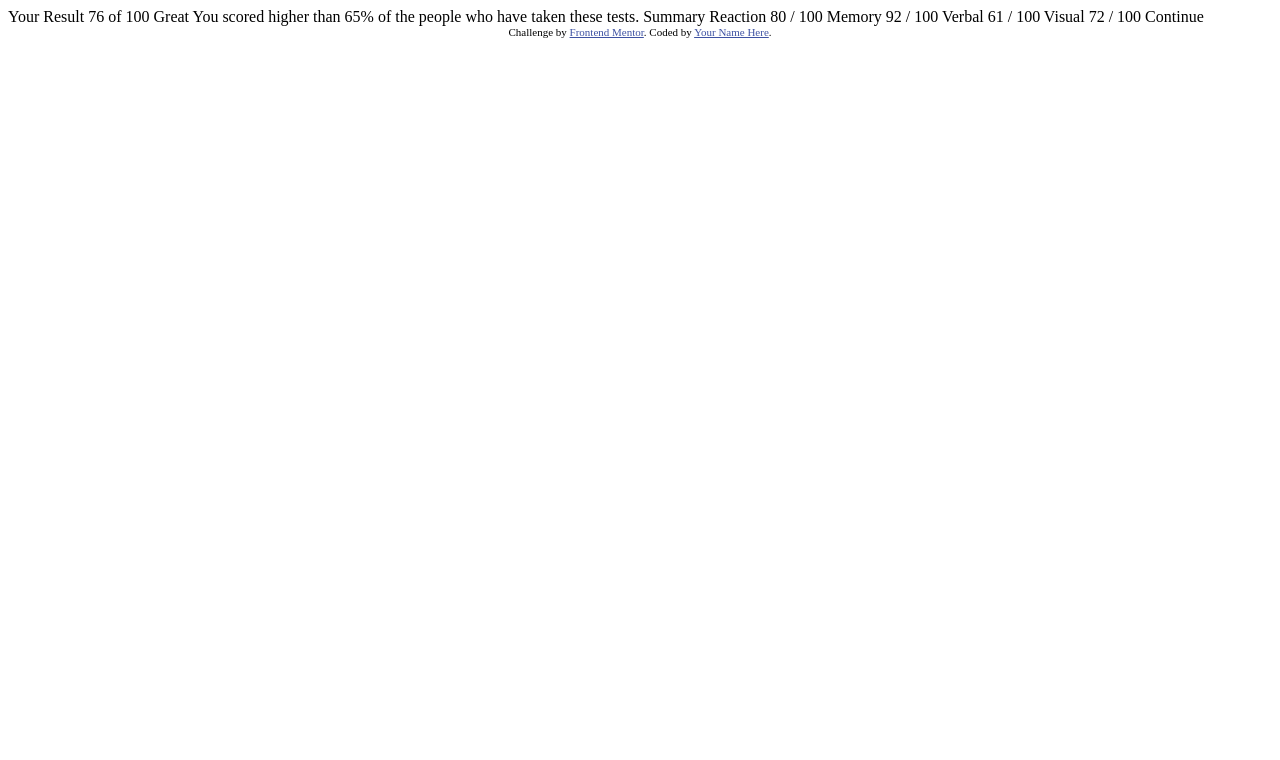
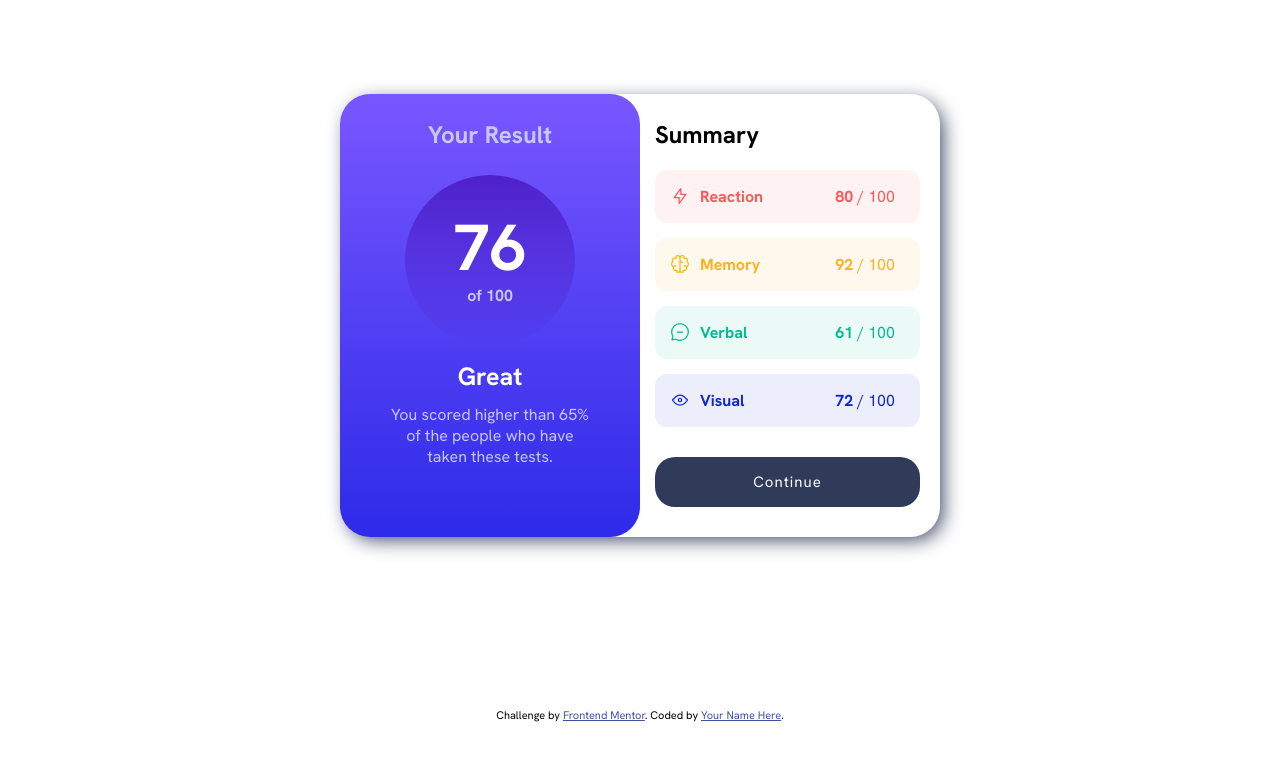
Before and after one commit to Gabriel-Valenzona/results-summary-component-main, a plain HTML site: page index.html in a window 1280 px wide. Drawn offline with Linux system fonts and the light colour scheme.

Commit message:
finished HTML & CSS file

```diff
--- a/index.html
+++ b/index.html
@@ -5,8 +5,8 @@
   <meta name="viewport" content="width=device-width, initial-scale=1.0"> <!-- displays site properly based on user's device -->
 
   <link rel="icon" type="image/png" sizes="32x32" href="./assets/images/favicon-32x32.png">
-
-  <title>Frontend Mentor | Results summary component</title>
+  <link rel="stylesheet" type="text/css" href="styles.css">
+  <title>Results summary component</title>
 
   <!-- Feel free to remove these styles or customise in your own stylesheet 👍 -->
   <style>
@@ -15,29 +15,36 @@
   </style>
 </head>
 <body>
+  <div class="container">
+    <section class="result">
+      <h1 id="yourResult">Your Result</h1>
 
-  Your Result
-  76
-  of 100
+      <div id="yourScore"> <!--really break the chunks into bits with div's and sections-->
 
-  Great
-  You scored higher than 65% of the people who have taken these tests.
+        <h2>76</h2>
+        <h6>of 100</h6>
+      </div>
 
-  Summary
+      <div id="comment">
+        <h2>Great</h2>
+        <p>You scored higher than 65% of the people who have taken these tests.</p>
+      </div>
 
-  Reaction
-  80 / 100
+    </section>
 
-  Memory
-  92 / 100
+    <!--summary part of the image-->
+    <section class="summary">
+      <h2>Summary</h2>
+      <div id="reaction"><p><span class="sumBoldWord">Reaction</span></p> <p><span class="sumBoldNum">80</span> / 100</p></div>
+      <div id="memory"><p><span class="sumBoldWord">Memory</span></p> <p><span class="sumBoldNum">92</span> / 100</p></div>
+      <div id="verbal"><p><span class="sumBoldWord">Verbal</span></p> <p><span class="sumBoldNum">61</span> / 100</p></div>
+      <div id="visual"><p><span class="sumBoldWord">Visual</span></p> <p><span class="sumBoldNum">72</span> / 100</p></div>
+      <button>Continue</button>
+    </section>
 
-  Verbal
-  61 / 100
+  </div>
 
-  Visual
-  72 / 100
 
-  Continue
 
   <div class="attribution">
     Challenge by <a href="https://www.frontendmentor.io?ref=challenge" target="_blank">Frontend Mentor</a>.
--- /dev/null
+++ b/styles.css
@@ -0,0 +1,189 @@
+:root{
+
+/*Primary colors*/
+--Light-red: hsl(0, 100%, 67%);
+--Orangey-yellow: hsl(39, 100%, 56%);
+--Green-teal: hsl(166, 100%, 37%);
+--Cobalt-blue: hsl(234, 85%, 45%);
+
+/*Gradients*/
+/* (background) */
+--Light-slate-blue: hsl(252, 100%, 67%);
+--Light-royal-blue: hsl(241, 81%, 54%);
+--Light-red-bg: hsl(0, 100%, 67%, 8%);
+--Orangey-yellow-bg: hsl(39, 100%, 56%, 8%);
+--Green-teal-bg: hsl(166, 100%, 37%, 8%);
+--Cobalt-blue-bg: hsl(234, 85%, 45%, 8%);
+
+/* Circle */
+--Violet-blue: hsla(256, 72%, 46%, 1);
+--Persian-blue: hsla(241, 72%, 46%, 0);
+
+/* Neutral */
+--White: hsl(0, 0%, 100%);
+--Pale-blue: hsl(221, 100%, 96%);
+--Light-lavender: hsl(241, 100%, 89%);
+--Dark--gray-blue: hsl(224, 30%, 27%);
+
+/* Body Font size */
+--font-size-paragraphs: 18px;
+
+}
+
+@font-face {
+    font-family: hankenGrotesk;
+    src: url(/assets/fonts/HankenGrotesk-VariableFont_wght.ttf)
+}
+
+* {
+    box-sizing: border-box;
+    font-family: hankenGrotesk, sans-serif;
+}
+
+body{
+    display: grid;
+    min-height: 100vh;
+    place-items: center; /* like saying justify-items: center AND align-items: center*/
+}
+
+.container {
+    display: grid;
+    grid-template-columns: repeat(2,minmax(200px,300px));
+    box-shadow: 5px 5px 20px -3px var(--Dark--gray-blue);
+    border-radius: 30px;
+}
+
+.result{
+    background-image: linear-gradient(to bottom, var(--Light-slate-blue), var(--Light-royal-blue));
+    border-radius: 30px;
+    text-align: center;
+}
+
+.result #yourResult{
+    color: var(--Light-lavender);
+    margin-top: 25px;
+}
+
+.result #yourScore{
+    border-radius: 50%;
+    background-image: linear-gradient(to bottom, var(--Violet-blue), var(--Persian-blue));
+    width: 170px;
+    height: 170px;
+    margin: 25px auto;
+}
+
+.result #yourScore h2{
+    color: var(--White);
+    margin: 20px auto;
+    font-size: 65px;
+    padding-top: 30px;
+}
+
+
+.result #yourScore h6{
+    color: var(--Light-lavender);
+    margin-top: -25px;
+    font-size: 16px;
+}
+
+.result #comment h2 {
+    font-size: 25px;
+    margin-top: -10px;
+    color: var(--White);
+}
+
+.result #comment p {
+    color: var(--Light-lavender);
+    margin: -10px 50px 40px;
+}
+
+.summary h2 {
+    margin: 25px 0px 25px 0px;
+}
+
+.summary {
+    margin: 0px 10px 10px 15px;
+}
+
+.summary > div {
+    display: flex;
+    justify-content: space-between; /* space between Reaction and 80/100 */
+    /* padding: 0 30px; */
+    width: 265px; /* makes other divs wrap to next line because run out of width in the container */
+    margin: -5px 5px 20px 0px;
+    padding: 0 25px 0 45px;
+    border-radius: 12px;
+    position: relative;
+}
+
+.sumBoldNum, .sumBoldWord{
+    font-weight: bold;
+}
+
+.summary #reaction {
+    background-color: var(--Light-red-bg);
+    color: var(--Light-red);
+    box-shadow: (10px 10px);
+}
+
+.summary #memory {
+    background-color: var(--Orangey-yellow-bg);
+    color: var(--Orangey-yellow);
+}
+
+.summary #verbal {
+    background-color: var(--Green-teal-bg);
+    color: var(--Green-teal);
+}
+
+.summary #visual {
+    background-color: var(--Cobalt-blue-bg);
+    color: var(--Cobalt-blue);
+}
+
+.summary div p:first-of-type::before {
+    position: absolute;
+    left: 15px;
+}
+
+
+.summary #reaction p:first-of-type:before{
+    content: url(assets/images/icon-reaction.svg);
+}
+
+.summary #memory p:first-of-type:before{
+    content: url(assets/images/icon-memory.svg);
+}
+
+.summary #verbal p:first-of-type:before{
+    content: url(assets/images/icon-verbal.svg);
+}
+
+.summary #visual p:first-of-type:before{
+    content: url(assets/images/icon-visual.svg);
+}
+
+.summary button {
+    font-size: 15px;
+    transition: 0.3s linear;
+    color: var(--White);
+    background-color: var(--Dark--gray-blue);
+    outline: none;
+    width: 265px;
+    border: none;
+    border-radius: 20px;
+    min-height: 50px;
+    margin: 10px 0px 20px;
+    letter-spacing: 1px;
+}
+
+.summary button:hover{
+    background-color: var(--Light-royal-blue);
+    cursor: pointer;
+}
+
+@media (max-width: 450px){
+    .container {
+        grid-template-columns: minmax(200px,300px);
+    }
+}
```
